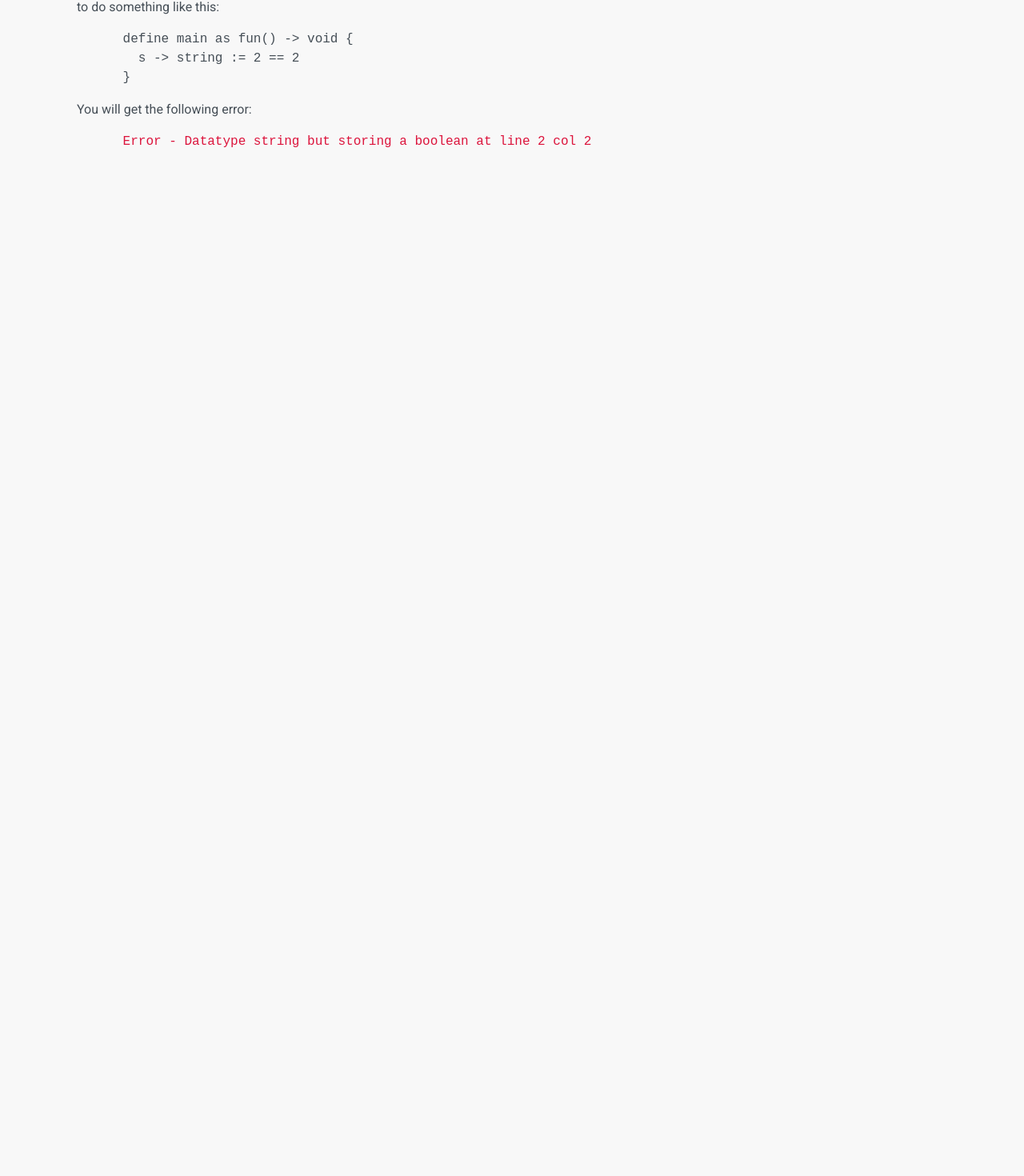
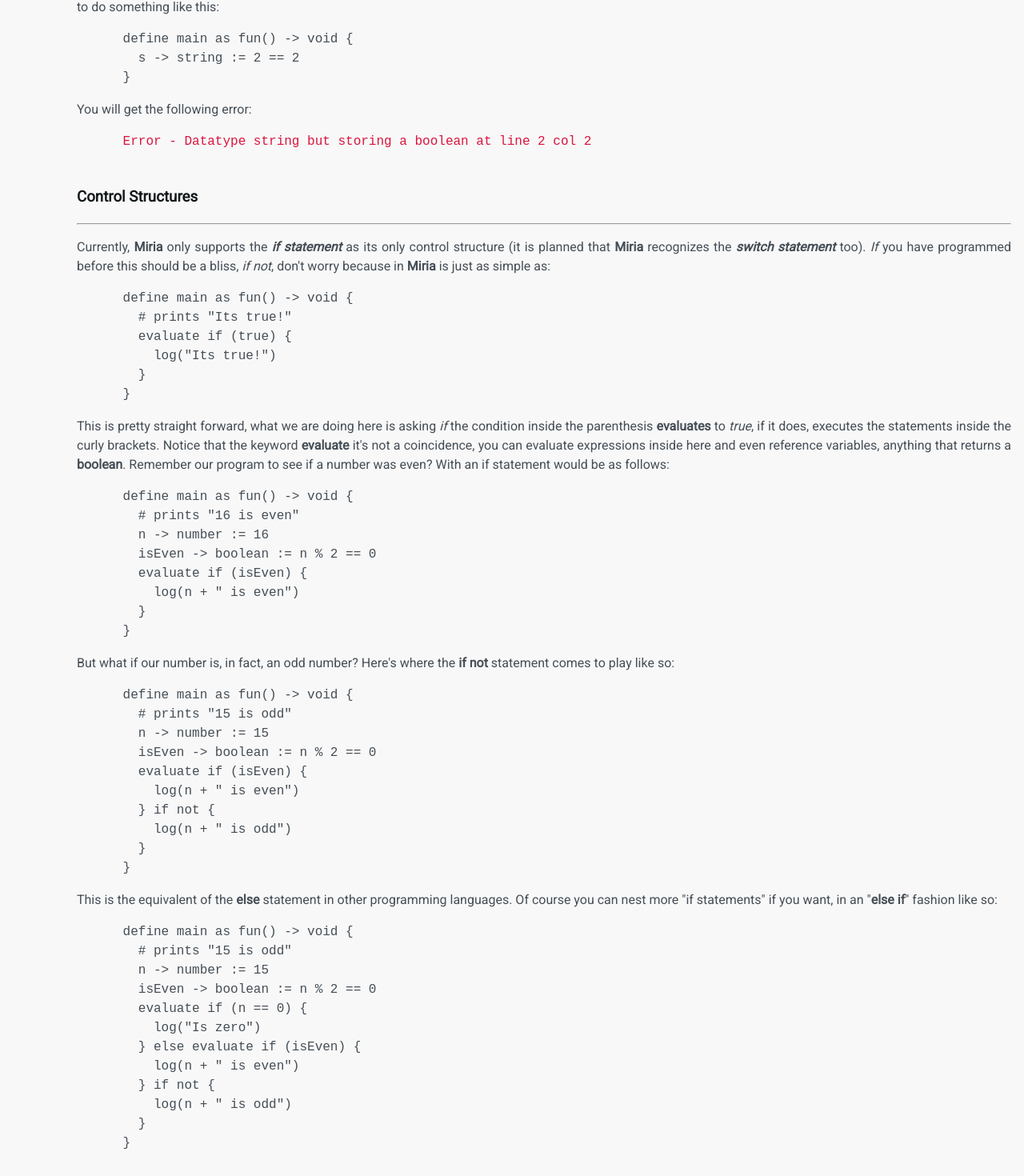
Before and after one commit to OnlyForward0613/miria-code-editor, a Vue app: page /docs in a window 1280 px wide. Shown: the part 1851-3321 px from the top of the page at 80% size. Before the commit the page ends 2096 px from the top, so only its background shows below. Built offline with nearby package versions, Linux system fonts and the light colour scheme; what vue-swal would draw is missing.

Commit message:
Adding control structures section to docs

```diff
--- a/src/views/Documentation.vue
+++ b/src/views/Documentation.vue
@@ -142,6 +142,77 @@
     <pre style="color: var(--error-msg)">
       Error - Datatype string but storing a boolean at line 2 col 2
     </pre>
+    <h3>Control Structures</h3>
+    <hr />
+    <p>
+      Currently, <b>Miria</b> only supports the <b><i>if statement</i></b> as
+      its only control structure (it is planned that <b>Miria</b> recognizes the
+      <b><i>switch statement</i></b> too). <i>If</i> you have programmed before
+      this should be a bliss, <i>if not</i>, don't worry because in
+      <b>Miria</b> is just as simple as:
+    </p>
+    <pre>
+      define main as fun() -> void {
+        # prints "Its true!"
+        evaluate if (true) {
+          log("Its true!")
+        }
+      }</pre
+    >
+    <p>
+      This is pretty straight forward, what we are doing here is asking
+      <i>if</i> the condition inside the parenthesis <b>evaluates</b> to
+      <i>true</i>, if it does, executes the statements inside the curly
+      brackets. Notice that the keyword <b>evaluate</b> it's not a coincidence,
+      you can evaluate expressions inside here and even reference variables,
+      anything that returns a <b>boolean</b>. Remember our program to see if a
+      number was even? With an if statement would be as follows:
+    </p>
+    <pre>
+      define main as fun() -> void {
+        # prints "16 is even"
+        n -> number := 16
+        isEven -> boolean := n % 2 == 0
+        evaluate if (isEven) {
+          log(n + " is even")
+        }
+      }</pre
+    >
+    <p>
+      But what if our number is, in fact, an odd number? Here's where the
+      <b>if not</b> statement comes to play like so:
+    </p>
+    <pre>
+      define main as fun() -> void {
+        # prints "15 is odd"
+        n -> number := 15
+        isEven -> boolean := n % 2 == 0
+        evaluate if (isEven) {
+          log(n + " is even")
+        } if not {
+          log(n + " is odd")
+        }
+      }</pre
+    >
+    <p>
+      This is the equivalent of the <b>else</b> statement in other programming
+      languages. Of course you can nest more "if statements" if you want, in an
+      "<b>else if</b>" fashion like so:
+    </p>
+    <pre>
+      define main as fun() -> void {
+        # prints "15 is odd"
+        n -> number := 15
+        isEven -> boolean := n % 2 == 0
+        evaluate if (n == 0) {
+          log("Is zero")
+        } else evaluate if (isEven) {
+          log(n + " is even")
+        } if not {
+          log(n + " is odd")
+        }
+      }</pre
+    >
   </div>
 </template>
 
```
